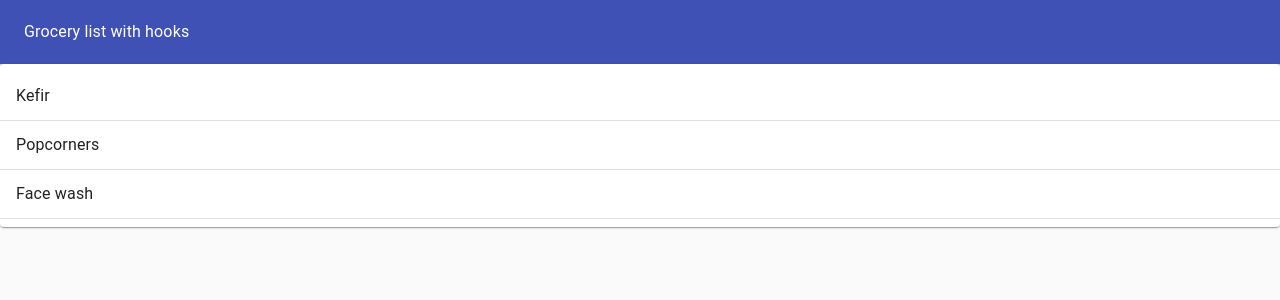
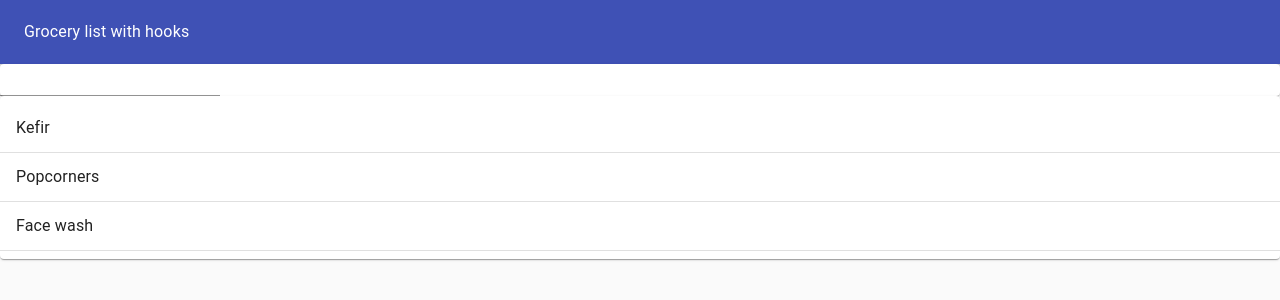
Before and after one commit to Carlito1113/grocery-hooks, a React (Create React App) app: page / in a window 1280 px wide. Shown: the top 300 px of the page. Built offline with nearby package versions, Linux system fonts and the light colour scheme.

Commit message:
can now add groceries to the list

```diff
--- a/src/App.js
+++ b/src/App.js
@@ -1,5 +1,5 @@
 import './App.css';
-import GroceryApp from './GroceryApp'
+import GroceryApp from './GroceryApp.jsx'
 
 function App() {
   return <GroceryApp/>
--- a/src/GroceryApp.js
+++ b/src/GroceryApp.jsx
@@ -1,10 +1,7 @@
 import React, { useState } from 'react'
-import Typography from '@material-ui/core/Typography'
-import Paper from '@material-ui/core/Paper'
-import AppBar from '@material-ui/core/AppBar'
-import Toolbar from '@material-ui/core/Toolbar'
-import Grid from '@material-ui/core/Grid'
+import { Typography, Paper, AppBar, Toolbar, Grid } from '@material-ui/core'
 import GroceryList from './GroceryList'
+import GroceryForm from './GroceryForm'
 
 const GroceryApp = () => {
   const initialList = [
@@ -13,6 +10,9 @@ const GroceryApp = () => {
     { id: 3, item: 'Face wash', completed: false },
   ]
   const [list, setList] = useState(initialList)
+  const addList = newListText => {
+    setList([...list, { id: 4, item: newListText, completed: false }])
+  }
 
   return (
     <Paper
@@ -29,6 +29,7 @@ const GroceryApp = () => {
           <Typography color="inherit"> Grocery list with hooks</Typography>
         </Toolbar>
       </AppBar>
+      <GroceryForm addList={addList} />
       <GroceryList groceries={list} />
     </Paper>
   )
--- /dev/null
+++ b/src/GroceryForm.jsx
@@ -0,0 +1,23 @@
+import React from 'react'
+import { Paper, TextField } from '@material-ui/core'
+import useInputState from './hooks/useInputState'
+
+const GroceryForm = ({ addList }) => {
+  const [value, handleChange, reset] = useInputState('')
+
+  return (
+    <Paper>
+      <form
+        onSubmit={e => {
+          e.preventDefault()
+          addList(value)
+          reset()
+        }}
+      >
+        <TextField value={value} onChange={handleChange} />
+      </form>
+    </Paper>
+  )
+}
+
+export default GroceryForm
--- a/src/GroceryList.jsx
+++ b/src/GroceryList.jsx
@@ -1,9 +1,5 @@
 import React from 'react'
-import Paper from '@material-ui/core/Paper'
-import List from '@material-ui/core/List'
-import ListItem from '@material-ui/core/ListItem'
-import ListItemText from '@material-ui/core/ListItemText'
-import Divider from '@material-ui/core/Divider'
+import { Paper, List, ListItem, ListItemText, Divider } from '@material-ui/core'
 
 const GroceryList = ({ groceries }) => {
   return (
--- /dev/null
+++ b/src/hooks/useInputState.js
@@ -0,0 +1,14 @@
+import { useState } from 'react'
+
+export default initialVal => {
+  const [value, setValue] = useState(initialVal)
+  const handleChange = e => {
+    setValue(e.target.value)
+  }
+
+  const reset = () => {
+    setValue('')
+  }
+
+  return [value, handleChange, reset]
+}
```
